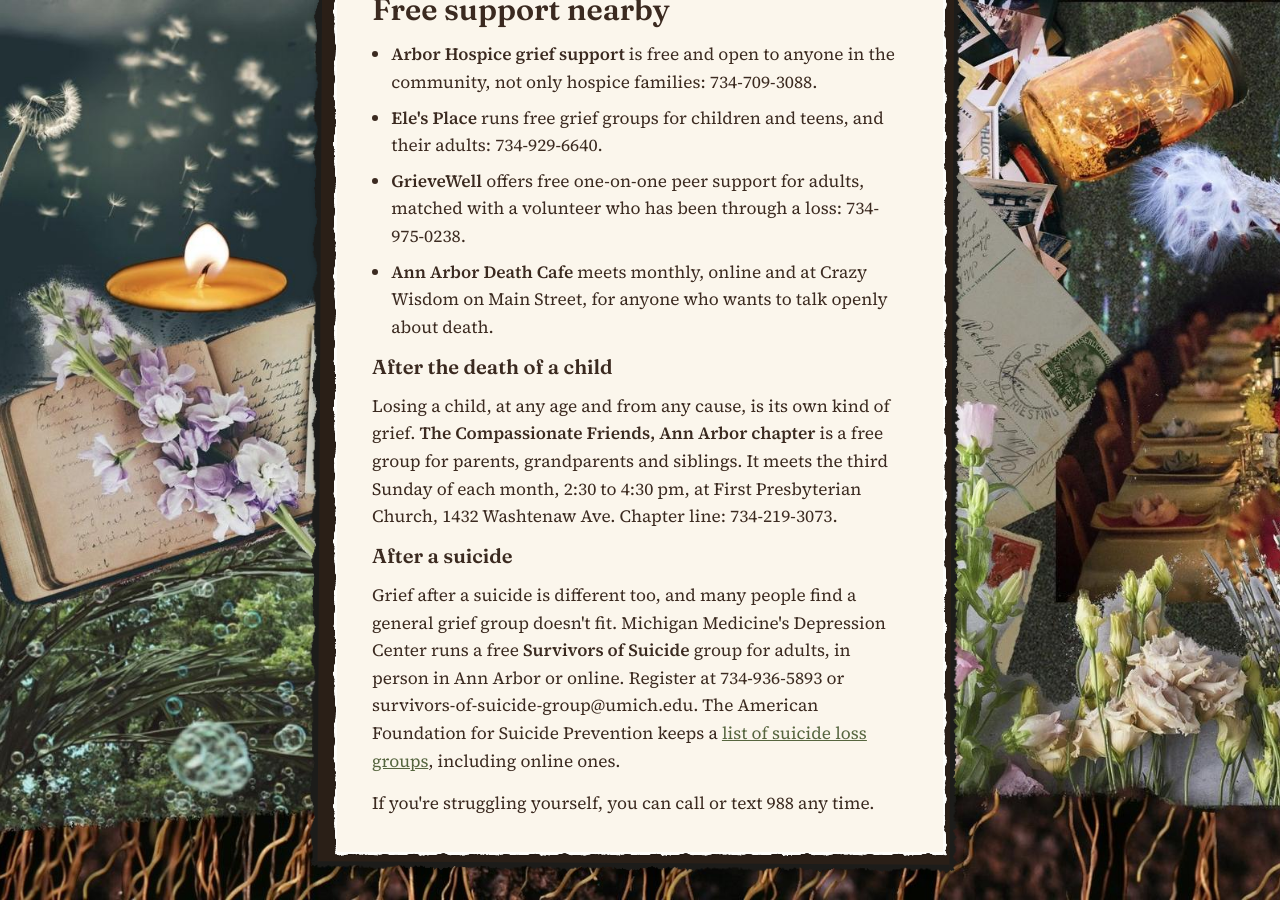
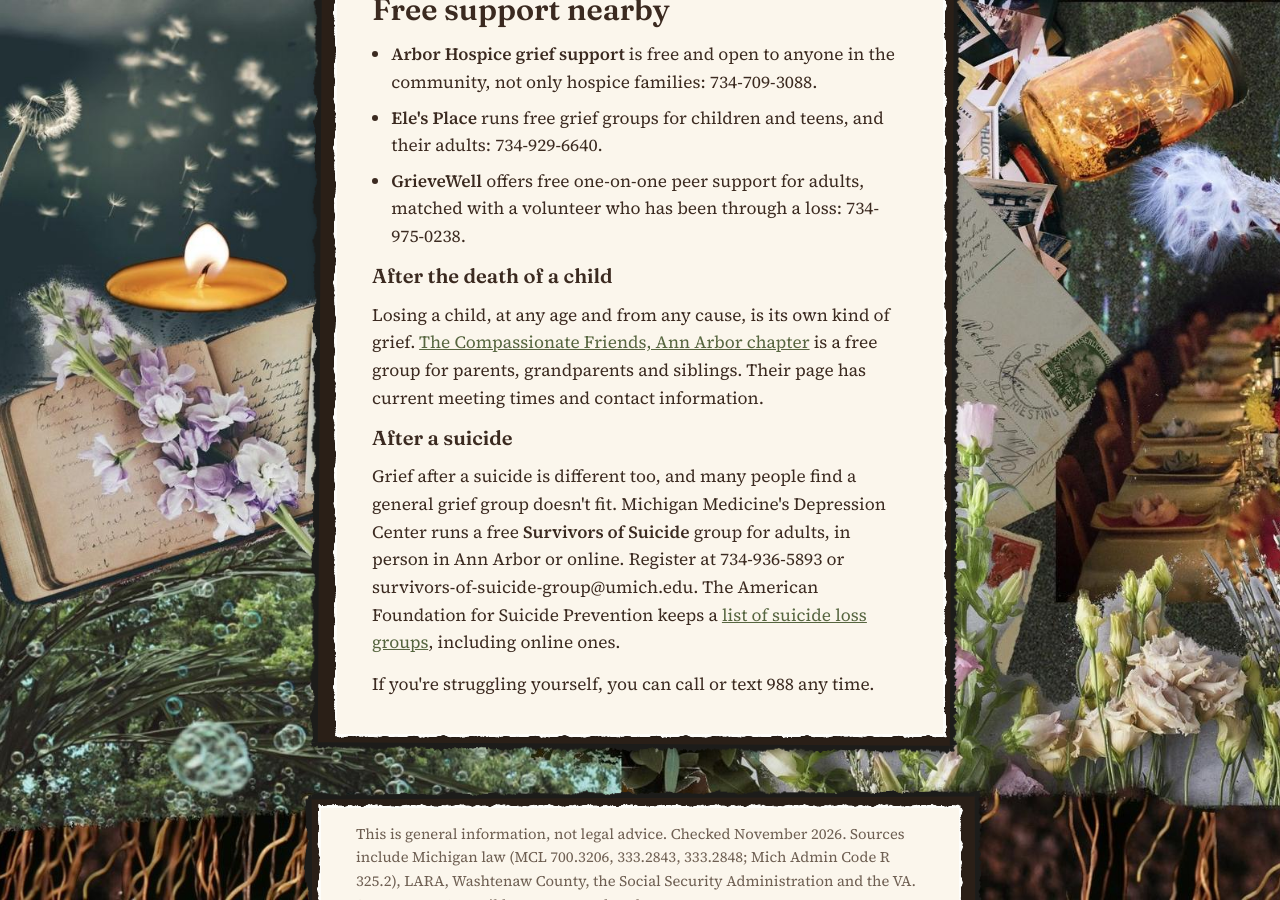
Before and after one commit to katekelley/graveandseed, a Jekyll site: the page built from resources/first-week.html, in a window 1280 px wide and 900 px high, scrolled down 4124 px. Built offline with Jekyll 4.4.1, drawn with Linux system fonts in a browser that asks for light colours.

Commit message:
First-week support list: remove Death Cafe (not a grief group); link to TCF Ann Arbor chapter page instead of listing details
Co-Authored-By: Claude Opus 5.5 <noreply@anthropic.com>
Claude-Session: https://claude.ai/code/session_011MgnuDPPcyysDfMpMHL2sF

```diff
--- a/resources/first-week.html
+++ b/resources/first-week.html
@@ -87,10 +87,9 @@ permalink: /resources/first-week/
     <li><strong>Arbor Hospice grief support</strong> is free and open to anyone in the community, not only hospice families: 734-709-3088.</li>
     <li><strong>Ele's Place</strong> runs free grief groups for children and teens, and their adults: 734-929-6640.</li>
     <li><strong>GrieveWell</strong> offers free one-on-one peer support for adults, matched with a volunteer who has been through a loss: 734-975-0238.</li>
-    <li><strong>Ann Arbor Death Cafe</strong> meets monthly, online and at Crazy Wisdom on Main Street, for anyone who wants to talk openly about death.</li>
   </ul>
   <h3>After the death of a child</h3>
-  <p>Losing a child, at any age and from any cause, is its own kind of grief. <strong>The Compassionate Friends, Ann Arbor chapter</strong> is a free group for parents, grandparents and siblings. It meets the third Sunday of each month, 2:30 to 4:30 pm, at First Presbyterian Church, 1432 Washtenaw Ave. Chapter line: 734-219-3073.</p>
+  <p>Losing a child, at any age and from any cause, is its own kind of grief. <a href="https://www.compassionatefriends.org/chapter/ann-arbor-chapter/" rel="noopener">The Compassionate Friends, Ann Arbor chapter</a> is a free group for parents, grandparents and siblings. Their page has current meeting times and contact information.</p>
   <h3>After a suicide</h3>
   <p>Grief after a suicide is different too, and many people find a general grief group doesn't fit. Michigan Medicine's Depression Center runs a free <strong>Survivors of Suicide</strong> group for adults, in person in Ann Arbor or online. Register at 734-936-5893 or survivors-of-suicide-group@umich.edu. The American Foundation for Suicide Prevention keeps a <a href="https://afsp.org/find-a-support-group" rel="noopener">list of suicide loss groups</a>, including online ones.</p>
   <p>If you're struggling yourself, you can call or text 988 any time.</p>
```
